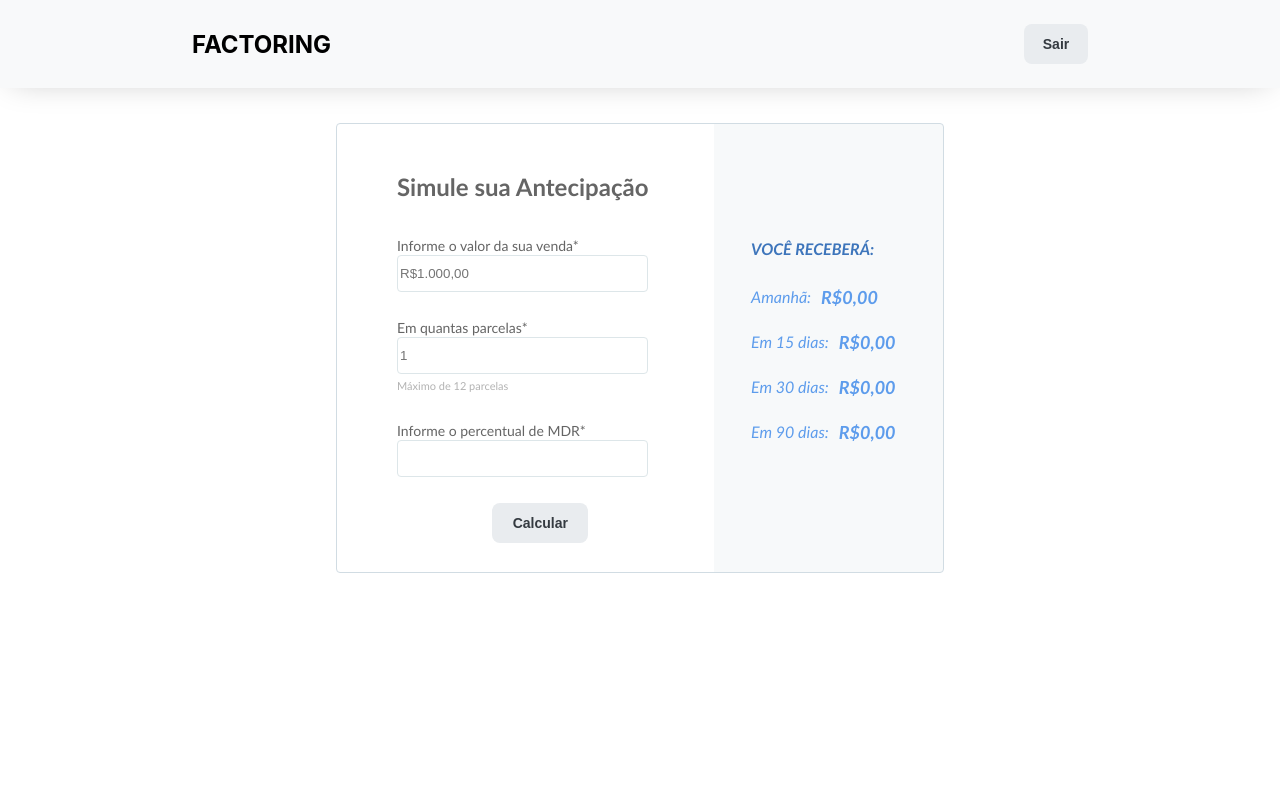
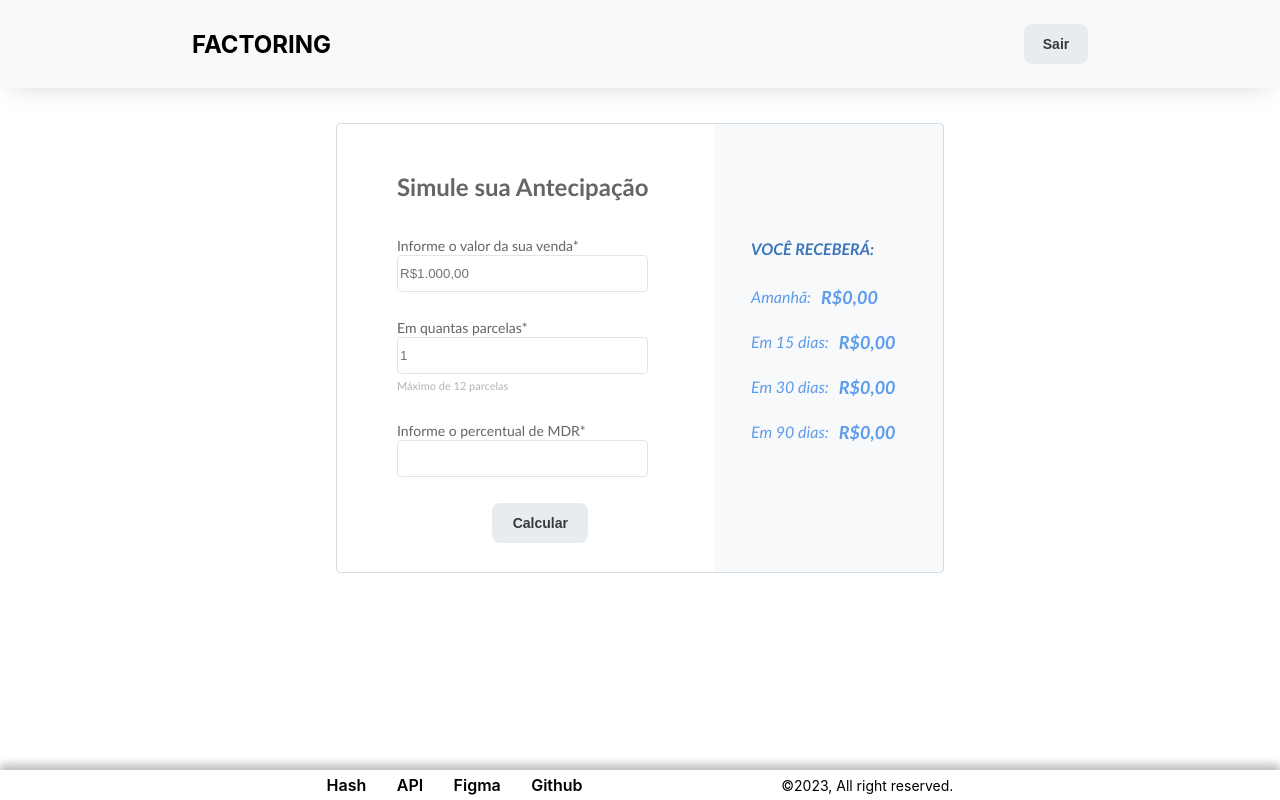
Before and after one commit to JoaoMaiaBGM/m6-factoring, a React (Create React App) app: page /home in a window 1280 px wide. Built offline with nearby package versions, Linux system fonts and the light colour scheme.

Commit message:
feat: footer

```diff
--- a/src/Components/HomePage/index.jsx
+++ b/src/Components/HomePage/index.jsx
@@ -1,5 +1,6 @@
 import { Container } from "./style";
 import FactoringForm from "../Form";
+import Footer from "../footer";
 import ValuesList from "../ValuesList";
 
 const HomePage = () => {
@@ -9,6 +10,7 @@ const HomePage = () => {
         <FactoringForm />
         <ValuesList />
       </Container>
+      <Footer />
     </>
   );
 };
--- /dev/null
+++ b/src/Components/footer/index.jsx
@@ -0,0 +1,40 @@
+import { FooterContainer, FooterMain } from "./style";
+
+function Footer() {
+  return (
+    <FooterContainer>
+      <FooterMain>
+        <div className='footerNav'>
+          <a href='https://www.hash.com.br/' target='_blank' rel='noreferrer'>
+            Hash
+          </a>
+          <a
+            href='https://frontend-challenge-7bu3nxh76a-uc.a.run.app'
+            target='_blank'
+            rel='noreferrer'
+          >
+            API
+          </a>
+          <a
+            href='https://www.figma.com/file/ipV80xJ29T7rdz0Aoo7xWv/Antecipation?node-id=0%3A1'
+            target='_blank'
+            rel='noreferrer'
+          >
+            Figma
+          </a>
+          <a
+            href='https://github.com/JoaoMaiaBGM/m6-factoring'
+            target='_blank'
+            rel='noreferrer'
+          >
+            Github
+          </a>
+        </div>
+
+        <span>©2023, All right reserved.</span>
+      </FooterMain>
+    </FooterContainer>
+  );
+}
+
+export default Footer;
--- /dev/null
+++ b/src/Components/footer/style.js
@@ -0,0 +1,70 @@
+import styled from "styled-components";
+
+export const FooterContainer = styled.footer`
+  width: 100vw;
+  height: 30px;
+
+  position: absolute;
+  bottom: 0;
+
+  background-color: #ffffff;
+  box-shadow: 0px -6px 8px rgba(0, 0, 0, 0.25);
+`;
+
+export const FooterMain = styled.div`
+  width: 80%;
+  height: 100%;
+
+  display: flex;
+  flex-direction: row;
+  align-items: center;
+  justify-content: space-evenly;
+  margin: 0 auto;
+
+  .logoContainer {
+    width: 30%;
+    height: 100%;
+
+    display: flex;
+    flex-direction: row;
+    align-items: center;
+
+    h2 {
+      font-family: -apple-system, BlinkMacSystemFont, "Segoe UI", Roboto, Oxygen,
+        Ubuntu, Cantarell, "Open Sans", "Helvetica Neue", sans-serif;
+      font-style: normal;
+      font-weight: 600;
+      font-size: 16px;
+      color: #000000;
+    }
+  }
+  .footerNav {
+    width: 25%;
+    height: 100%;
+
+    display: flex;
+    flex-direction: row;
+    align-items: center;
+    justify-content: space-between;
+
+    a {
+      color: inherit;
+      text-decoration: none;
+      font-family: -apple-system, BlinkMacSystemFont, "Segoe UI", Roboto, Oxygen,
+        Ubuntu, Cantarell, "Open Sans", "Helvetica Neue", sans-serif;
+      font-style: normal;
+      font-weight: 600;
+      font-size: 16px;
+      color: #000000;
+      cursor: pointer;
+    }
+  }
+  span {
+    font-family: -apple-system, BlinkMacSystemFont, "Segoe UI", Roboto, Oxygen,
+      Ubuntu, Cantarell, "Open Sans", "Helvetica Neue", sans-serif;
+    font-style: normal;
+    font-weight: 400;
+    font-size: 14px;
+    color: #000000;
+  }
+`;
```
